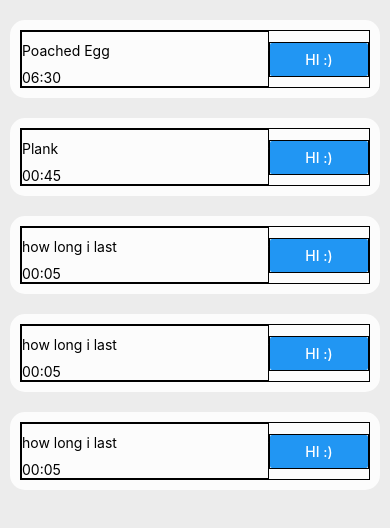
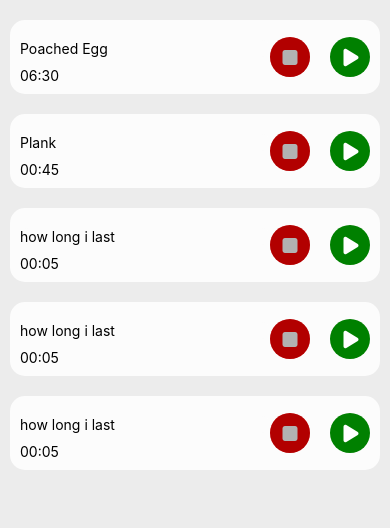
Before and after one commit to Nekotizimo/autotime-native, a React Native app: screen / in a window 390 px wide. Shown: the top 528 px of the page. Built offline with nearby package versions, Linux system fonts and the light colour scheme.

Commit message:
Style timer buttons

```diff
--- /dev/null
+++ b/components/RoundPressable.js
@@ -0,0 +1,32 @@
+import { View, Pressable, StyleSheet } from 'react-native';
+
+export function RoundPressable(props) {
+  return (
+    <Pressable style={[styles.button, ...props.style]} disabled={props.disabled} onPress={props.onPress}>
+      {props.children}
+      {props.disabled && <View style={[styles.overlay]} />}
+    </Pressable>
+  );
+}
+
+const styles = StyleSheet.create({
+  button: {
+    justifyContent: 'center',
+    alignItems: 'center',
+    width: 40,
+    height: 40,
+    borderRadius: 20,
+    backgroundColor: 'grey',
+  },
+  overlay: {
+    flex: 1,
+    position: 'absolute',
+    left: 0,
+    top: 0,
+    width: '100%',
+    height: '100%',
+    borderRadius: '50%',
+    opacity: 0.3,
+    backgroundColor: 'black',
+  }
+});
--- a/components/TimerComponent.js
+++ b/components/TimerComponent.js
@@ -1,9 +1,11 @@
 import { useState } from 'react';
-import { View, Text, StyleSheet, Button } from 'react-native';
+import { View, Text, StyleSheet, Button, Pressable } from 'react-native';
 import { useTimer } from 'react-timer-hook';
 import TimerName from './TimerName.js';
 import TimerNumbers from './TimerNumbers';
 import * as Spacing from '../styles/spacing.js'
+import { FontAwesome6 } from '@expo/vector-icons';
+import { RoundPressable } from './RoundPressable.js';
 
 const TimerComponent = (props) => {
   const [started, setStarted] = useState(false);
@@ -77,67 +79,25 @@ const TimerComponent = (props) => {
           </TimerNumbers>
         </View>
         <View style={[styles.buttonContainer]}>
-          <Button
-            style={{ width: 50, height: 50 }}
-            title="hi :)"
-          />
-          {/* <button
-            className="btn stop-btn"
-            disabled={!started}
-            onClick={handleStop}></button>
-          {!isRunning &&
-            <button
-              className="btn start-btn"
-              disabled={over}
-              onClick={handleStart}></button>}
-          {isRunning &&
-            <button
-              className="btn pause-btn"
-              onClick={handlePause}></button>} */}
+          <RoundPressable style={[styles.stopButton]} disabled={!started} onPress={handleStop}>
+            <FontAwesome6 name="stop" size={20} color="white" />
+          </RoundPressable>
+          {isRunning ?
+          <RoundPressable style={[styles.pauseButton]} disabled={false} onPress={handlePause}>
+            <FontAwesome6 name="pause" size={20} color="white" />
+          </RoundPressable>
+          :
+          <RoundPressable style={[styles.playButton]} disabled={over} onPress={handleStart}>
+            <FontAwesome6 name="play" size={20} color="white" style={{ paddingLeft: 2 }} />
+          </RoundPressable>
+          }
         </View>
       </View>
     </View>
   );
-
-//   return (
-//     <div className="timer">
-//       <div>
-//         <TimerName
-//           started={started}
-//           name={name}
-//           setTimerName={setTimerName}
-//           setTimerDuration={setTimerDuration}
-//           id={id}>
-//         </TimerName>
-//         <TimerNumbers
-//           started={started}
-//           totalSeconds={totalSeconds}
-//           durationInSecs={props.durationInSecs}
-//           restart={restart}
-//           setTimerDuration={setTimerDuration}
-//           id={id}>
-//         </TimerNumbers>
-//       </div>
-//       <div className='btn-container'>
-//         <button
-//           className="btn stop-btn"
-//           disabled={!started}
-//           onClick={handleStop}></button>
-//         {!isRunning &&
-//           <button
-//             className="btn start-btn"
-//             disabled={over}
-//             onClick={handleStart}></button>}
-//         {isRunning &&
-//           <button
-//             className="btn pause-btn"
-//             onClick={handlePause}></button>}
-//       </div>
-//     </div>
-//   )
 };
 
-const styles = StyleSheet.create({
+export const styles = StyleSheet.create({
   timerBox: {
     flex: 1,
     backgroundColor: '#FCFCFC',
@@ -149,17 +109,25 @@ const styles = StyleSheet.create({
   timerInnerBox: {
     flex: 1,
     flexDirection: 'row',
-    justifyContent: 'space-between',
     alignItems: 'center',
-    borderWidth: 1
   },
   nameNumberContainer: {
     flex: 1,
-    borderWidth: 1
   },
   buttonContainer: {
-    borderWidth: 1,
-    width: 100
+    width: 100,
+    flexDirection: 'row',
+    justifyContent: 'space-between',
+    alignItems: 'center'
+  },
+  stopButton: {
+    backgroundColor: 'red'
+  },
+  pauseButton: {
+    backgroundColor: 'orange'
+  },
+  playButton: {
+    backgroundColor: 'green'
   }
 });
 
```
